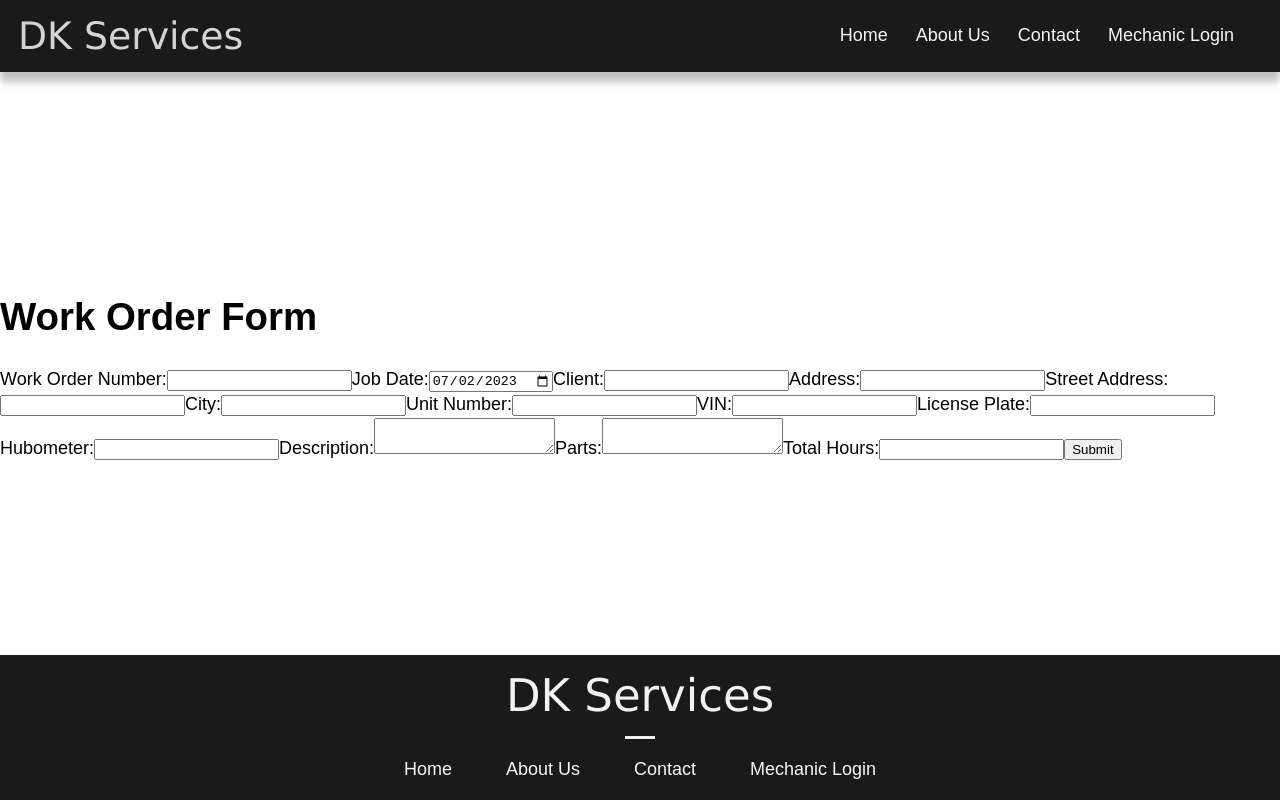
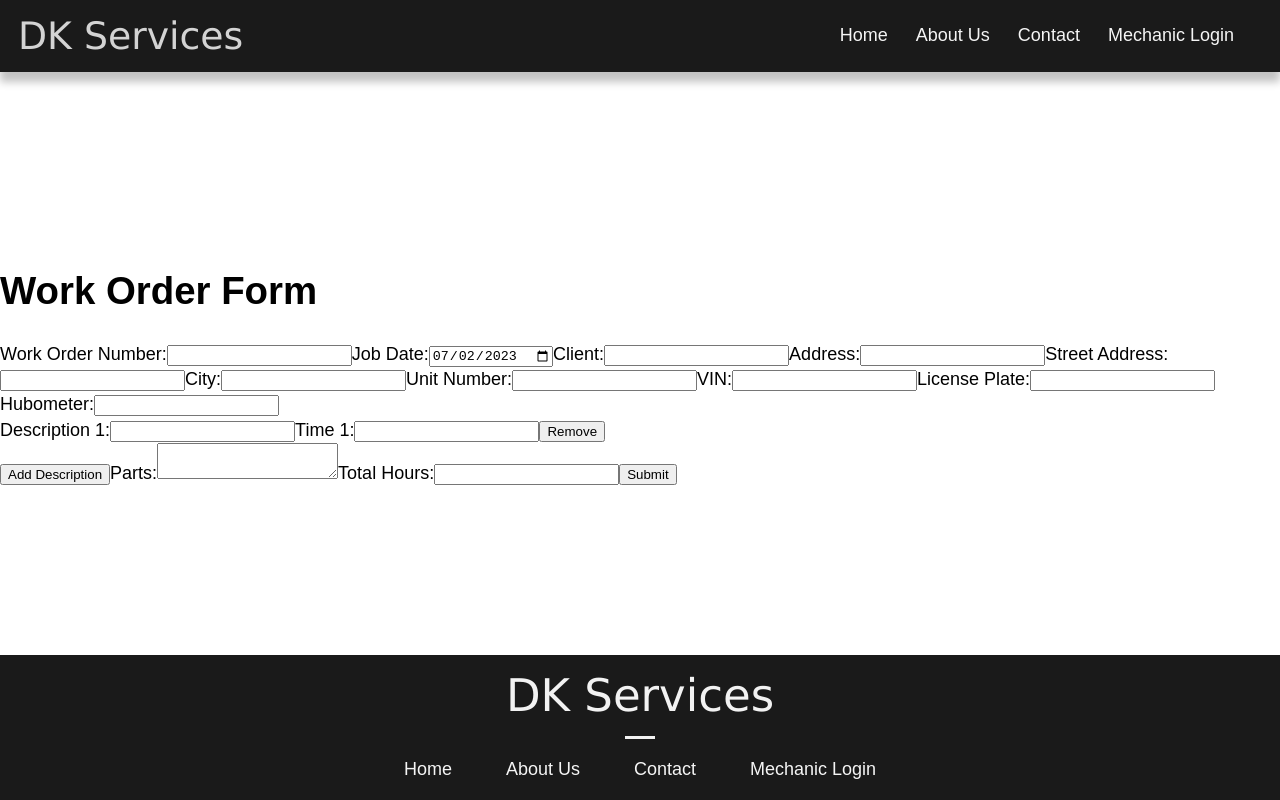
Before and after one commit to DawoodKamar/DK-services, a Next.js app: page /WorkOrder in a window 1280 px wide. Built offline with nearby package versions, Linux system fonts and the light colour scheme.

Commit message:
adjust description logic

```diff
--- a/components/WorkOrderForm.js
+++ b/components/WorkOrderForm.js
@@ -1,4 +1,38 @@
 import React, { useState } from "react";
+
+//------------------------------------------------------------------------------------------------
+function DescriptionInput({
+  index,
+  handleDescriptionChange,
+  handleTimeChange,
+  handleRemove,
+}) {
+  return (
+    <div>
+      <label>
+        Description {index + 1}:
+        <input
+          type="text"
+          name={`description${index}`}
+          onChange={handleDescriptionChange}
+        />
+      </label>
+      <label>
+        Time {index + 1}:
+        <input
+          type="number"
+          step="0.1"
+          name={`time${index}`}
+          onChange={handleTimeChange}
+        />
+      </label>
+      <button type="button" onClick={handleRemove}>
+        Remove
+      </button>
+    </div>
+  );
+}
+//-------------------------------form state----------------================================
 
 export default function WorkOrderForm() {
   //  The initial state is an object with keys for each input in the form,
@@ -14,7 +48,7 @@ export default function WorkOrderForm() {
     vin: "",
     licensePlate: "",
     hubometer: "",
-    description: "",
+    descriptions: [{ description: "", time: "" }],
     parts: "",
     totalHours: "",
   });
@@ -30,6 +64,35 @@ export default function WorkOrderForm() {
     console.log(form);
     // Add your form submission logic here
   };
+
+  //------------------handle description change-----------------------------
+
+  const handleAddDescription = () => {
+    setForm({
+      ...form,
+      descriptions: [...form.descriptions, { description: "", time: "" }],
+    });
+  };
+
+  const handleDescriptionChange = (e, index) => {
+    const newDescriptions = [...form.descriptions];
+    newDescriptions[index].description = e.target.value;
+    setForm({ ...form, descriptions: newDescriptions });
+  };
+
+  const handleTimeChange = (e, index) => {
+    const newDescriptions = [...form.descriptions];
+    newDescriptions[index].time = parseFloat(e.target.value) || 0;
+    setForm({ ...form, descriptions: newDescriptions });
+  };
+
+  const handleRemoveDescription = (index) => {
+    const newDescriptions = [...form.descriptions];
+    newDescriptions.splice(index, 1);
+    setForm({ ...form, descriptions: newDescriptions });
+  };
+
+  //------------------------form-----------------------
 
   return (
     <form onSubmit={handleSubmit}>
@@ -79,10 +142,19 @@ export default function WorkOrderForm() {
         Hubometer:
         <input type="text" name="hubometer" onChange={handleChange} />
       </label>
-      <label>
-        Description:
-        <textarea name="description" onChange={handleChange} />
-      </label>
+      {form.descriptions.map((item, index) => (
+        <DescriptionInput
+          key={index}
+          index={index}
+          handleDescriptionChange={(e) => handleDescriptionChange(e, index)}
+          handleTimeChange={(e) => handleTimeChange(e, index)}
+          handleRemove={() => handleRemoveDescription(index)}
+        />
+      ))}
+      <button type="button" onClick={handleAddDescription}>
+        Add Description
+      </button>
+
       <label>
         Parts:
         <textarea name="parts" onChange={handleChange} />
```
